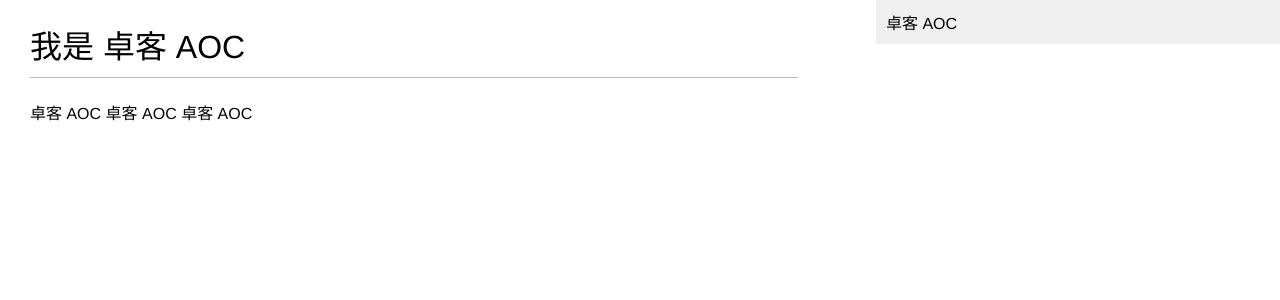
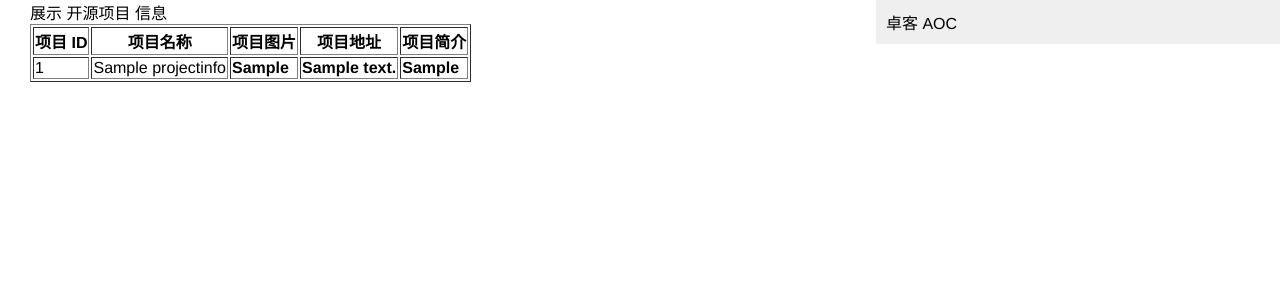
Before and after one commit to gdky005/ZKTeamDjango, a Django app: template aoc/templates/aoc_index.html in a window 1280 px wide. Shown: the top 300 px of the page. Run offline with Django 3.2, Linux system fonts and the light colour scheme; the template is opened without the code that fills it: values that come from a table or form of the project are taken from there, others are empty; tables that the repository leaves empty hold one stand-in row (values such as "Sample post").

Commit message:
1. 修改 aoc 项目的代码。

```diff
--- a/aoc/templates/aoc_index.html
+++ b/aoc/templates/aoc_index.html
@@ -6,10 +6,36 @@
 {% endblock %}
 
 {% block content %}
-<h1>我是 卓客 AOC</h1>
-    卓客 AOC
-    卓客 AOC
-    卓客 AOC
+展示 开源项目 信息
+
+<body>
+<div>
+    <table border="1">
+        <thead>
+        <tr>
+            <th>项目 ID</th>
+            <th>项目名称</th>
+            <th>项目图片</th>
+            <th>项目地址</th>
+            <th>项目简介</th>
+        </tr>
+        </thead>
+
+            {% for project in projects %}
+                <tr>
+                    <td>{{ project.id }}</td>
+                    <td>{{ project.name }}</td>
+                    <td><b>{{ project.pic }}</b></td>
+                    <td><b>{{ project.address }}</b></td>
+                    <td><b>{{ project.des }}</b></td>
+                </tr>
+            {% endfor %}
+
+
+    </table>
+</div>
+</body>
+
 
 {% endblock %}
 
--- a/aoc/urls.py
+++ b/aoc/urls.py
@@ -2,7 +2,7 @@ from django.conf.urls import url
 from aoc import views
 
 urlpatterns = [
-    url(r'^show/', views.home, name="show"),
+    url(r'^show/', views.githubProjectInfo, name="show"),
     # url(r'^json/movie/', views.jsonMovie, name="jsonMovie"),
 
 ]
--- a/aoc/views.py
+++ b/aoc/views.py
@@ -4,5 +4,6 @@ from django.shortcuts import render
 from aoc import models
 
 
-def home(request):
-    return render(request, 'aoc_index.html')
+def githubProjectInfo(request):
+    projects = models.ProjectInfo.objects.all()
+    render(request, 'aoc_index.html', {"projects": projects})
```
